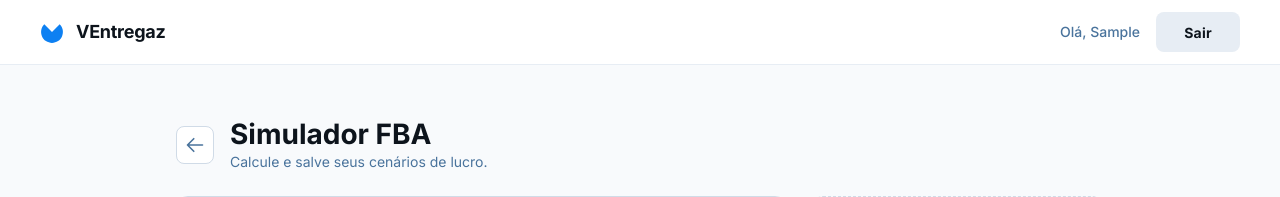
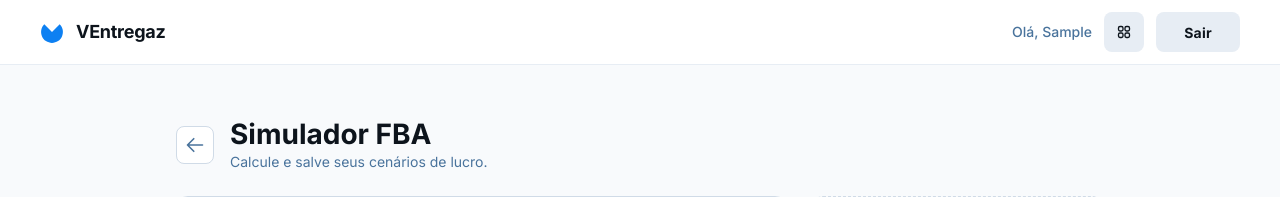
Before and after one commit to vitormendes4072/projetoV, a Flask app: page /calculator in a window 1280 px wide. Shown: the top 197 px of the page. Run offline with Flask 3, Linux system fonts and the light colour scheme; the visitor is signed in with stand-in values (Sample User, id 1); data that the repository does not hold is empty; parts of the project's set-up code (start-up, migrations or seed data) failed here and were passed over; some libraries are stand-ins or nearby versions.

Commit message:
feat: redirect post-login to dashboard; keep /menu accessible via navbar
Dashboard is now the landing page after login. /menu remains reachable
via a grid icon button added to the global header (visible on all
authenticated pages) and via back buttons on sub-pages.

- auth/routes.py: all 6 post-auth redirects main.menu → main.dashboard
- main/routes.py: / redirect for authenticated users → main.dashboard
- base.html: add grid-icon "Menu" button in header nav between greeting
  and logout — visible on every authenticated page
- partials/_logo.html: logo click → main.dashboard (home)
- dashboard.html: remove back-arrow button (dashboard IS home now)
- tests/test_auth.py: update post-login path assert /menu → /dashboard
- Full suite: 251 passed

```diff
--- a/app/main/routes.py
+++ b/app/main/routes.py
@@ -20,7 +20,7 @@ def safe_url_for(endpoint: str, fallback: str = "#") -> str:
 def index():
     # Se já estiver logado, redireciona para a rota oficial do menu
     if current_user.is_authenticated:
-        return redirect(url_for("main.menu"))
+        return redirect(url_for("main.dashboard"))
 
     return render_template("landing.html")
 
--- a/app/templates/base.html
+++ b/app/templates/base.html
@@ -27,8 +27,16 @@
             {% include 'partials/_logo.html' %}
         </div>
 
-        <div class="flex items-center gap-4">
+        <div class="flex items-center gap-3">
             <span class="text-sm text-[#49739c] font-medium hidden md:block">Olá, {{ current_user.name.split()[0] }}</span>
+            <a href="{{ url_for('main.menu') }}"
+               title="Ver todos os módulos"
+               class="flex items-center gap-1.5 cursor-pointer rounded-lg h-10 px-3 bg-[#e7edf4] text-[#0d141c] text-sm font-bold hover:bg-[#d0dbe7] transition-colors">
+                <svg xmlns="http://www.w3.org/2000/svg" width="16" height="16" fill="none" viewBox="0 0 24 24" stroke-width="2" stroke="currentColor">
+                    <path stroke-linecap="round" stroke-linejoin="round" d="M3.75 6A2.25 2.25 0 016 3.75h2.25A2.25 2.25 0 0110.5 6v2.25a2.25 2.25 0 01-2.25 2.25H6a2.25 2.25 0 01-2.25-2.25V6zM3.75 15.75A2.25 2.25 0 016 13.5h2.25a2.25 2.25 0 012.25 2.25V18a2.25 2.25 0 01-2.25 2.25H6A2.25 2.25 0 013.75 18v-2.25zM13.5 6a2.25 2.25 0 012.25-2.25H18A2.25 2.25 0 0120.25 6v2.25A2.25 2.25 0 0118 10.5h-2.25a2.25 2.25 0 01-2.25-2.25V6zM13.5 15.75a2.25 2.25 0 012.25-2.25H18a2.25 2.25 0 012.25 2.25V18A2.25 2.25 0 0118 20.25h-2.25A2.25 2.25 0 0113.5 18v-2.25z"/>
+                </svg>
+                <span class="hidden sm:inline">Menu</span>
+            </a>
             <a href="{{ url_for('auth.logout') }}" class="flex min-w-[84px] cursor-pointer items-center justify-center overflow-hidden rounded-lg h-10 px-4 bg-[#e7edf4] text-[#0d141c] text-sm font-bold leading-normal tracking-[0.015em] hover:bg-[#d0dbe7] transition-colors">
                 Sair
             </a>
--- a/app/templates/partials/_logo.html
+++ b/app/templates/partials/_logo.html
@@ -1,5 +1,5 @@
 {% if current_user.is_authenticated %}
-<a href="{{ url_for('main.menu') }}" class="flex items-center gap-3 text-[#0d141c] no-underline">
+<a href="{{ url_for('main.dashboard') }}" class="flex items-center gap-3 text-[#0d141c] no-underline">
 {% else %}
 <span class="flex items-center gap-3 text-[#0d141c]">
 {% endif %}
```
Also changed, not shown: app/auth/routes.py (+7 -7 lines), app/templates/dashboard.html (+3 -8 lines), tests/test_auth.py (+1 -1 lines).
